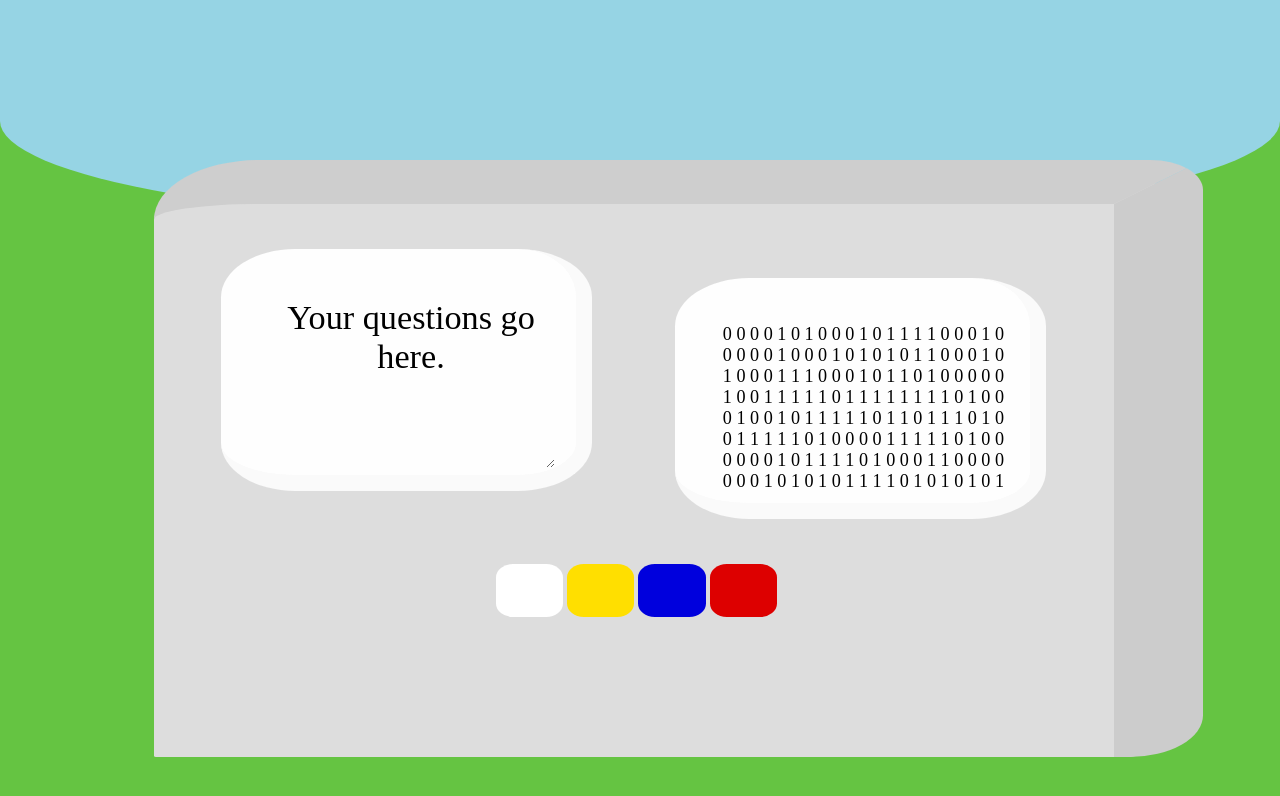
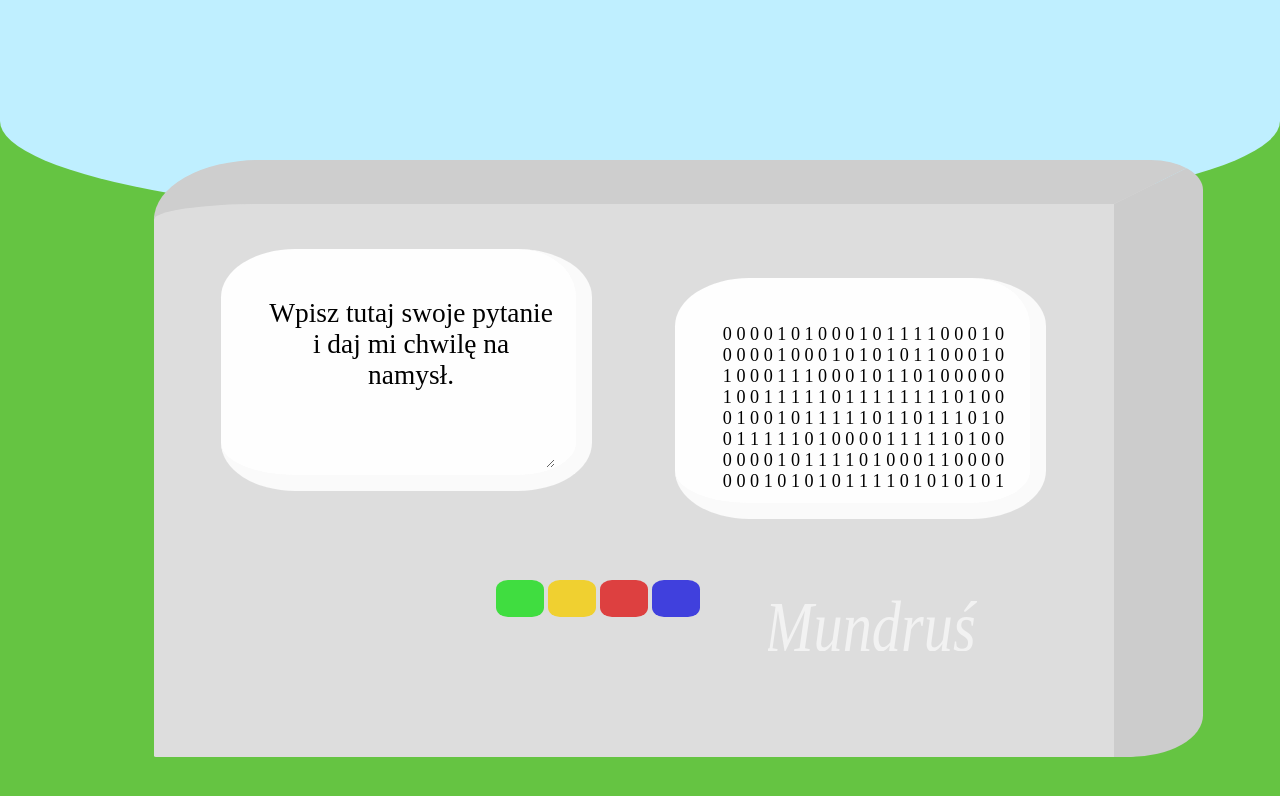
Before and after one commit to szmer/wiseacre, a plain HTML site: page index.html in a window 1280 px wide. Drawn offline with Linux system fonts and the light colour scheme; a script that the page names is missing.

Commit message:
added logo, enhanced design

```diff
--- a/chatter.js
+++ b/chatter.js
@@ -209,7 +209,7 @@ function invertTokens (ngrams, tokens) {
 function queryHandler (ngr, utterance, scoreFunc) {
     // we look for the lowest result of scoreFunc!
     var respCandidates = []
-    for (var i = 0; i < 20; i++)
+    for (var i = 0; i < 15; i++)
         respCandidates.push(generateResponse(ngr, utterance))
     var minScore = Infinity
     var winnerResponse = []
--- a/index.html
+++ b/index.html
@@ -20,7 +20,7 @@
       <div id="robo-left-scrn" class="robo-scrn">
         <!-- <input id="query"></input> -->
         <div id="query-wrapper">
-          <textarea id="query">Your questions go here.</textarea>
+          <textarea id="query">Wpisz tutaj swoje pytanie i daj mi chwilę na namysł.</textarea>
         </div>
       </div>
 
@@ -31,15 +31,15 @@
       </div>
 
       <div id="robo-buttons">
-        <div class="robo-button robo-button-w">&nbsp;</div>
+        <div class="robo-button robo-button-g">&nbsp;</div>
         <div class="robo-button robo-button-y">&nbsp;</div>
+        <div class="robo-button robo-button-r">&nbsp;</div>
         <div class="robo-button robo-button-b">&nbsp;</div>
-        <div class="robo-button robo-button-g">&nbsp;</div>
       </div>
 
+      <img src="brand.svg" id="brand" alt="Mundruś">
       </div>
 
-    <div id='dump'></div>
     <script src="interface.js"></script>
   </body>
 </html>
--- a/information.js
+++ b/information.js
@@ -7,9 +7,9 @@ function makeDistribution (tokens) {
     var d = new Distribution()
     d.msgLength = tokens.length
     for (var t in tokens) {
-        if (tokens[t] in d.freqs)
-            d.freqs[tokens[t]] ++
-        else
+        //if (tokens[t] in d.freqs)
+        //    d.freqs[tokens[t]] ++
+        //else
             d.freqs[tokens[t]] = 1
     }
     return d
--- a/style.css
+++ b/style.css
@@ -12,7 +12,7 @@ html, body {
 
     border-bottom-left-radius: 46%;
     border-bottom-right-radius: 46%;
-    background-color: #96D4E4;
+    background-color: #BFEFFF;
 }
 
 #robo-body {
@@ -83,9 +83,9 @@ html, body {
 
 #robo-buttons {
     position: relative;
-    top: 64%;
+    top: 67%;
     left: -6em; /* = 0.1*max-left-body-border (matters when collapsing) */
-    height: 10%;
+    height: 7%;
 
     white-space: nowrap;
 
@@ -94,10 +94,16 @@ html, body {
 .robo-button {
     display: inline-block;
     height: 100%;
-    width: 7%;
+    width: 5%;
     border-radius: 25%;
 }
-.robo-button-b { background-color: #0000dd; }
-.robo-button-g { background-color: #dd0000; }
-.robo-button-w { background-color: #ffffff; }
-.robo-button-y { background-color: #ffdf00; }
+.robo-button-b { background-color: #4040dd; }
+.robo-button-r { background-color: #dd4040; }
+.robo-button-g { background-color: #40dd40; }
+.robo-button-y { background-color: #f0d030; }
+
+#brand {
+    margin-left: 64%;
+    margin-top: 8%;
+    width: 27%;
+}
```
Also changed, not shown: brand.svg (added).
